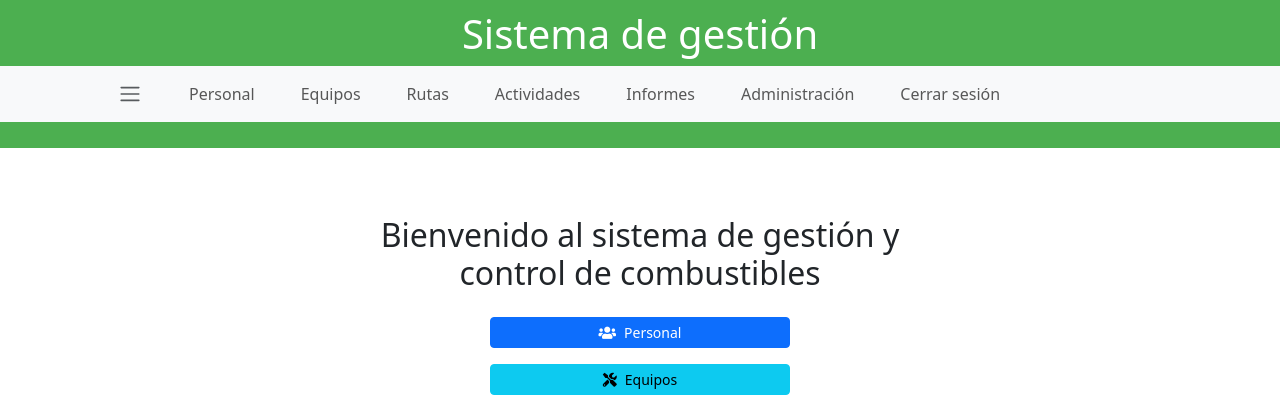
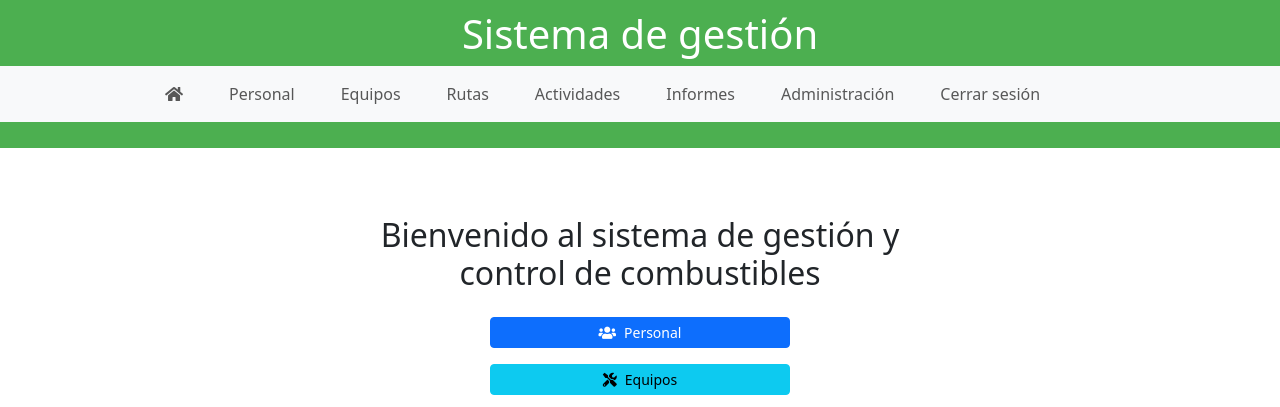
Before and after one commit to LorenzoFerreyra/control_combustible_app, a Django app: page / in a window 1280 px wide. Shown: the top 407 px of the page. Run offline with Django 5.2, Linux system fonts and the light colour scheme; the visitor is signed in with stand-in values (Sample User, id 1); some libraries are stand-ins or nearby versions.

Commit message:
Navbar updated

```diff
--- a/control_app/templates/navbar.html
+++ b/control_app/templates/navbar.html
@@ -1,10 +1,15 @@
 <nav class="navbar navbar-expand-lg navbar-light bg-light">
     <div class="container px-4 px-lg-5">
-
+        <button class="navbar-toggler" type="button" data-bs-toggle="collapse" data-bs-target="#navbarSupportedContent" aria-controls="navbarSupportedContent" aria-expanded="false" aria-label="Toggle navigation">
             <span class="navbar-toggler-icon"></span>
         </button>
         <div class="collapse navbar-collapse" id="navbarSupportedContent">
             <ul class="navbar-nav me-auto mb-2 mb-lg-0 ms-lg-4">
+                <li class="nav-item">
+                    <a class="nav-link" href="{% url 'index' %}">
+                        <i class="fas fa-home"></i>
+                    </a>
+                </li>
                 <li class="nav-item">
                     <a class="nav-link" href="{% url 'lista_personal' %}">Personal</a>
                 </li>
```
